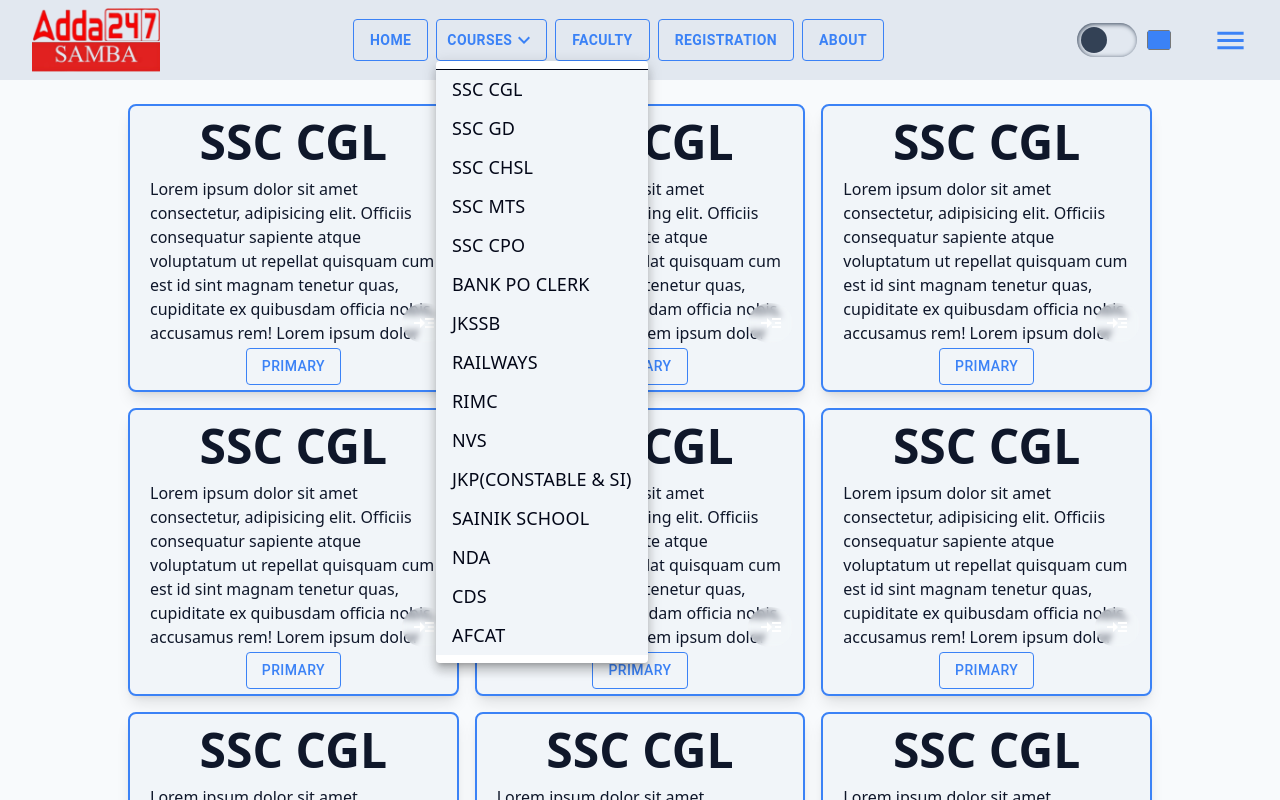
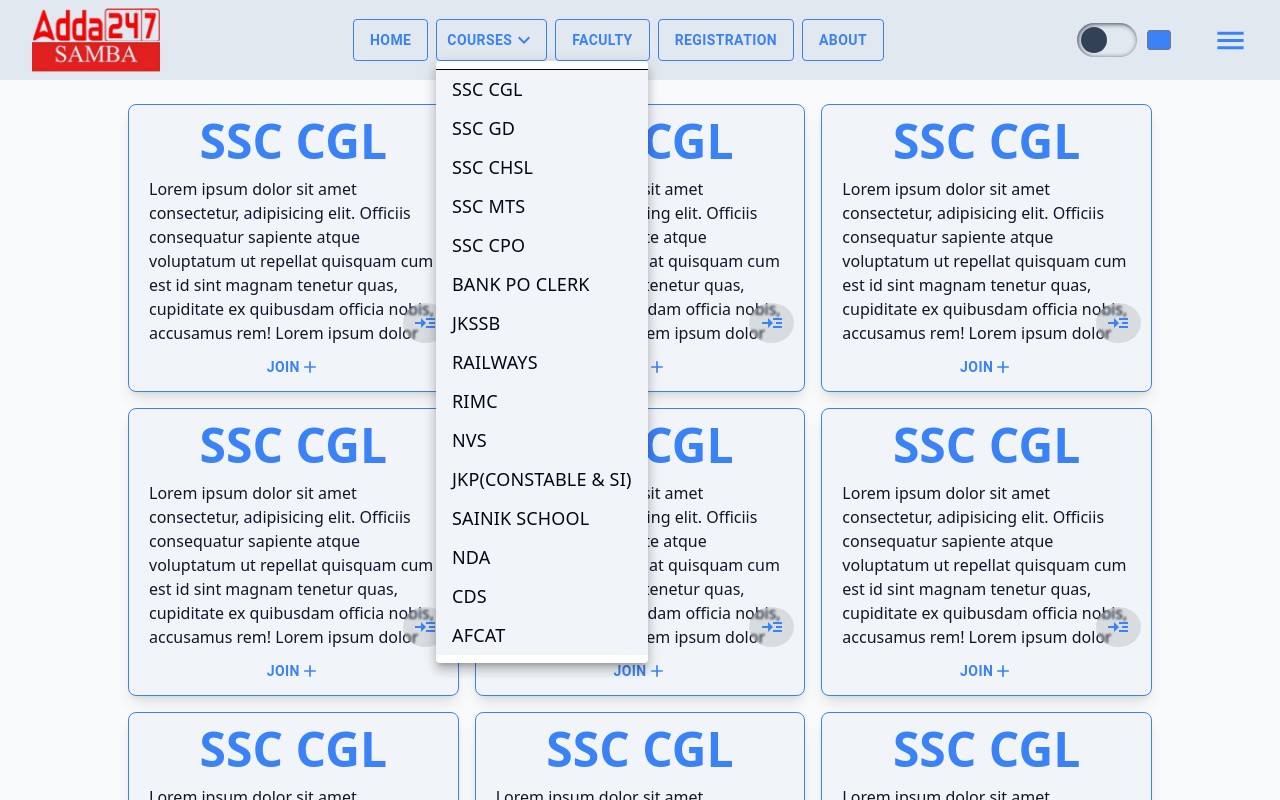
Before and after one commit to vishalkushwaha2003/Adda247-Samba, a React (Vite) app in the folder Frontend/: page / in a window 1280 px wide. Both pictures are taken after a click on the button "COURSES". Shown: the top 800 px of the page. Built offline with nearby package versions, Linux system fonts and the light colour scheme.

Commit message:
complete styling part of the course component

```diff
--- a/Frontend/src/components/CourseComponent.jsx
+++ b/Frontend/src/components/CourseComponent.jsx
@@ -7,7 +7,7 @@ import Fade from '@mui/material/Fade';
 import IconButton from '@mui/material/IconButton';
 import ReadMoreIcon from '@mui/icons-material/ReadMore';
 import Box from '@mui/material/Box';
-
+import AddOutlinedIcon from '@mui/icons-material/AddOutlined';
 const style = {
   position: 'absolute',
   top: '50%',
@@ -21,7 +21,7 @@ const style = {
 };
 
 function CourseComponent() {
-  const { color } = useTheme();
+  const { color,theme } = useTheme();
   const [openConfirmation, setOpenConfirmation] = useState(false);
   const [openReadMore, setOpenReadMore] = useState(false);
 
@@ -31,19 +31,27 @@ function CourseComponent() {
   const handleCloseReadMore = () => setOpenReadMore(false);
 
   return (
-    <div className='h-72 bg-slate-100 dark:bg-slate-800 text-slate-900 dark:text-slate-300 border-[2px] rounded-lg grid grid-cols-1 grid-rows-12 shadow-lg dark:hover:shadow-slate-600 hover:shadow-slate-400 duration-200'  style={{ borderColor: color }}>
-      <div className='col-span-1 row-span-3  flex justify-center items-center lg:text-5xl font-bold md:text-4xl text-4xl'>SSC CGL</div>
+    <div className='h-72 bg-slate-100 dark:bg-slate-700/50 text-slate-900 dark:text-slate-300 border-[1px]  rounded-lg grid grid-cols-1 grid-rows-12 shadow-lg dark:hover:shadow-slate-600 hover:shadow-slate-400 duration-200'  style={{ borderColor: color }}>
+      <div className='col-span-1 row-span-3  flex justify-center items-center lg:text-5xl font-bold md:text-4xl text-4xl' style={{color:color}}>SSC CGL</div>
       <div className='col-span-1 row-span-7  relative text-wrap overflow-hidden sm:px-5 px-3'>
         Lorem ipsum dolor sit amet consectetur, adipisicing elit. Officiis consequatur sapiente atque voluptatum ut repellat quisquam cum est id sint magnam tenetur quas, cupiditate ex quibusdam officia nobis, accusamus rem!  Lorem ipsum dolor sit amet consectetur, adipisicing elit. Officiis consequatur sapiente atque voluptatum ut repellat quisquam cum est id sint magnam tenetur quas, cupiditate ex quibusdam officia nobis, accusamus rem!
         <IconButton
-          style={{ position: 'absolute', bottom:0, right:10 ,width:'45px',backdropFilter:'blur(3px)', backgroundColor:'rgba(255,255,255,0.1)'}}
+          style={{
+            position: 'absolute',
+            bottom: 0,
+            right: 10,
+            width: '45px',
+            backdropFilter: 'blur(1px)',
+            backgroundColor: theme === 'dark' ? 'rgba(255, 255, 255, 0.1)' : 'rgba(0, 0, 0, 0.1)',
+          }}
+
 
           onClick={handleOpenReadMore}>
-          <ReadMoreIcon  fontSize='medium' sx={{color:'white'}}/>
+          <ReadMoreIcon  fontSize='medium' sx={{color:color}}/>
         </IconButton>
       </div>
       <div className='col-span-1 row-span-2  flex justify-center items-center'>
-        <Button variant="outlined" onClick={handleOpenConfirmation} sx={{color:color,borderColor:color,fontWeight:'500','&:hover':{borderColor:color}}}>Primary</Button>
+        <Button variant="text" onClick={handleOpenConfirmation} sx={{color:color,borderColor:color,fontWeight:'600','&:hover':{borderColor:color}}} >JOIN <AddOutlinedIcon fontSize='small'/> </Button>
       </div>
 
       <Modal
```
